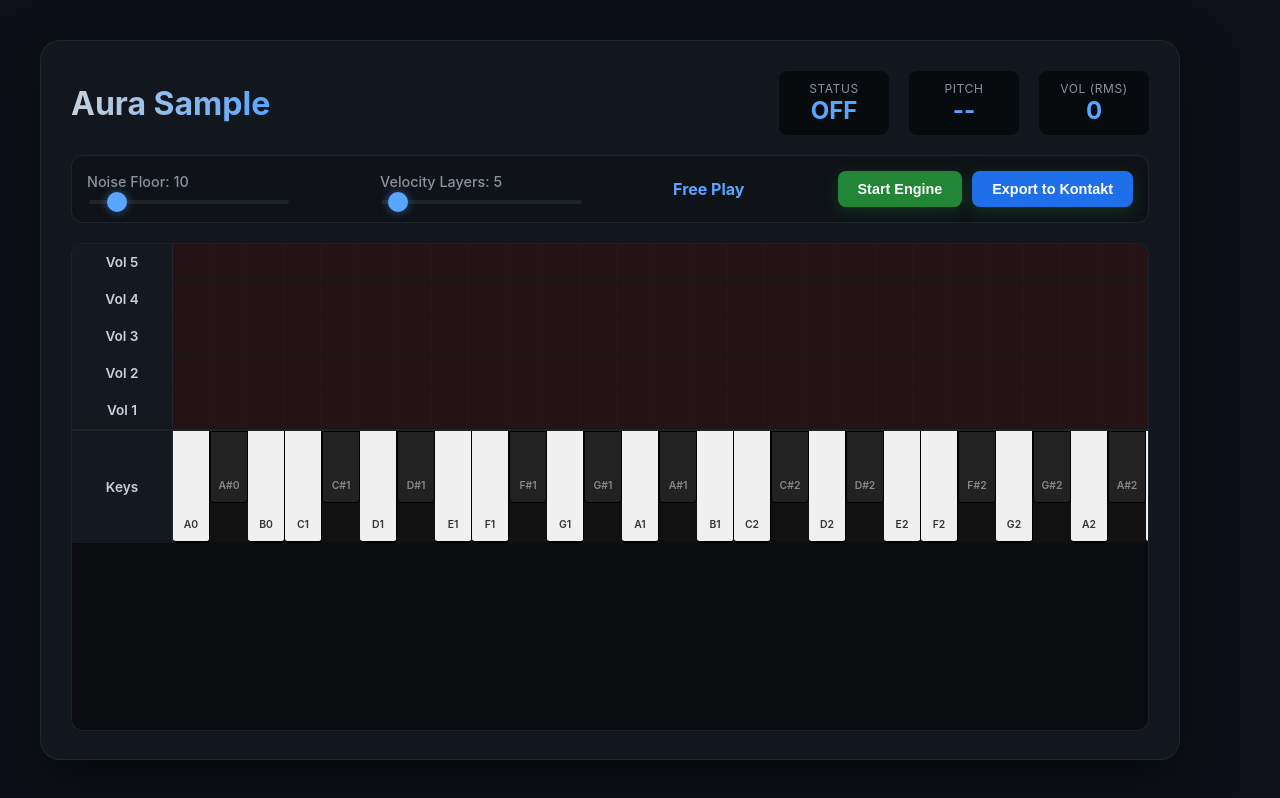
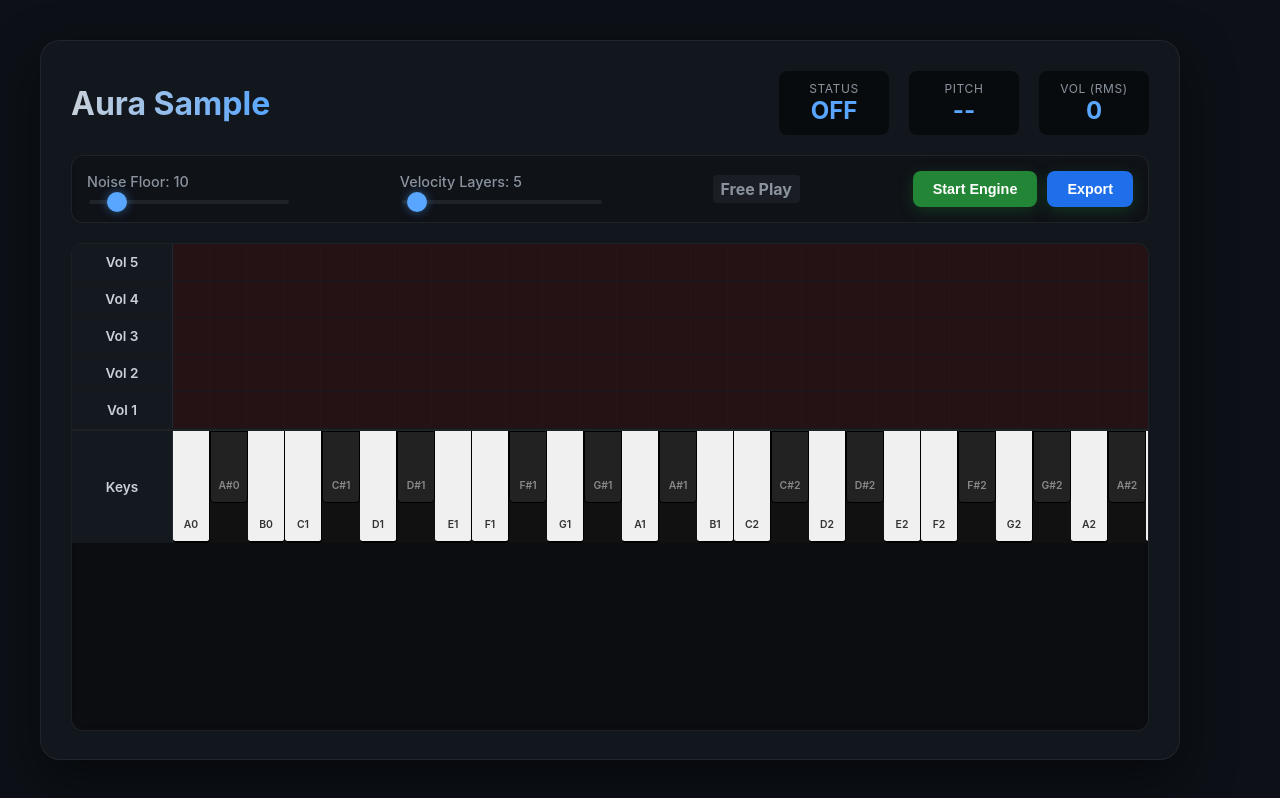
Before and after one commit to Temophor/sample_wizzard, a React (Vite) app: page / in a window 1280 px wide. Built offline with nearby package versions, Linux system fonts and the light colour scheme.

Commit message:
Refine Free Play target UI and rename Export button

```diff
--- a/src/App.tsx
+++ b/src/App.tsx
@@ -150,7 +150,19 @@ function App() {
           />
         </div>
 
-        <div style={{ color: 'var(--text-active)', fontWeight: 'bold' }}>
+        <div
+          style={{
+            color: settings.targetMode ? 'var(--text-active)' : 'var(--text-inactive)',
+            fontWeight: 'bold',
+            cursor: 'pointer',
+            padding: '4px 8px',
+            borderRadius: '4px',
+            backgroundColor: 'rgba(255,255,255,0.05)',
+            userSelect: 'none'
+          }}
+          onClick={() => setSettings(prev => ({ ...prev, targetMode: null }))}
+          title="Click to return to Free Play mode"
+        >
           {targetDisplay}
         </div>
 
@@ -168,7 +180,7 @@ function App() {
             onClick={handleExport}
             disabled={!!exportStatus}
           >
-            {exportStatus || 'Export to Kontakt'}
+            {exportStatus || 'Export'}
           </button>
         </div>
       </div>
```
